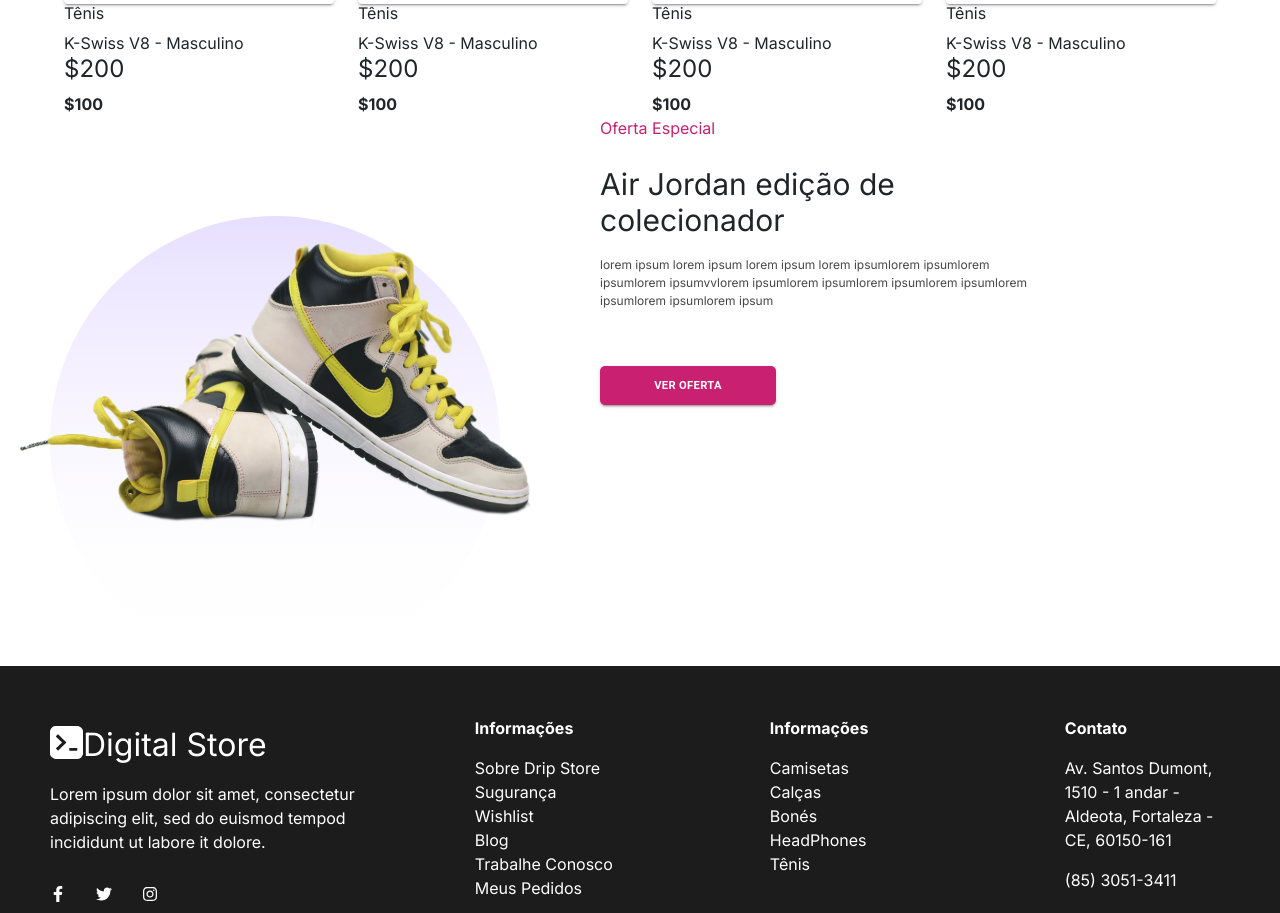
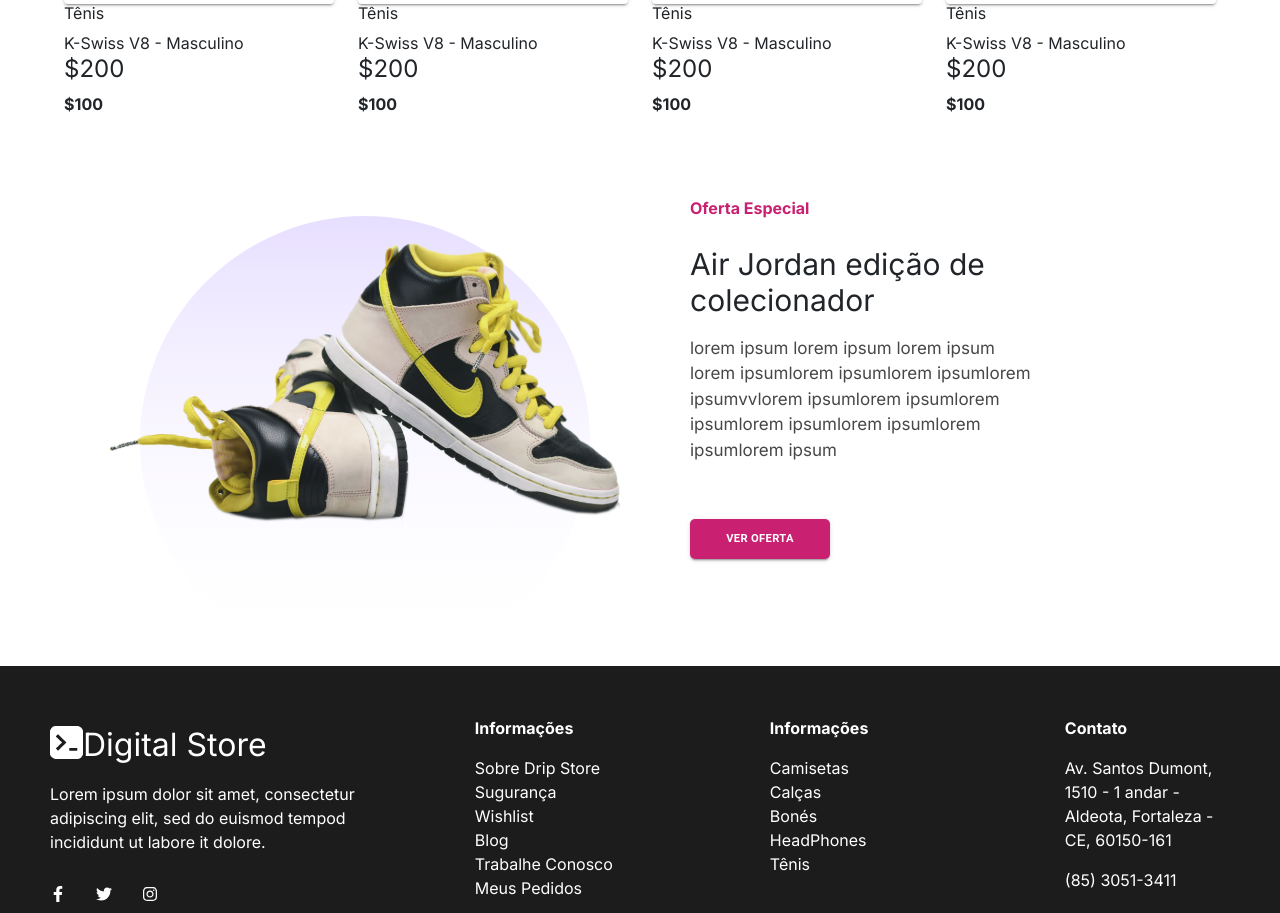
Before and after one commit to maiaaraujo/Digital_Store, a React (Create React App) app in the folder front/: page / in a window 1280 px wide. Shown: the part 1747-2660 px from the top of the page. Built offline with nearby package versions, Linux system fonts and the light colour scheme; a web font is replaced by a local one.

Commit message:
Oferta Especial Alinhada

```diff
--- a/front/src/components/OfertaEspecial/index.js
+++ b/front/src/components/OfertaEspecial/index.js
@@ -15,7 +15,7 @@
                 </div>
 
                 <div className="OFalinharItens">
-                    <p className="OFcorRosa">Oferta Especial</p>
+                    <p className="OFcorRosa"><strong>Oferta Especial</strong></p>
                     <h1>Air Jordan edição de colecionador</h1>
                     <p className="OFtextoPequeno"> lorem ipsum lorem ipsum lorem ipsum lorem ipsumlorem ipsumlorem ipsumlorem ipsumvvlorem ipsumlorem ipsumlorem ipsumlorem ipsumlorem ipsumlorem ipsumlorem ipsum</p>
                     <Button variant="contained" className='OFbuttonRosa'> Ver Oferta</Button>
--- a/front/src/components/OfertaEspecial/style.scss
+++ b/front/src/components/OfertaEspecial/style.scss
@@ -1,6 +1,7 @@
 .OferEsp {
   display: flex;
   justify-content: center;
+  margin-left: 90px;
 
   h1 {
     font-size: 30px;
@@ -11,10 +12,10 @@
 }
 
 .OFalinharItens {
-    display: flex;
-    flex-direction: column;
-    gap: 10px;
-    margin: 0 15em 0 50px;
+  display: flex;
+  flex-direction: column;
+  gap: 10px;
+  margin: 5em 15em 0 50px;
 }
 
 .OFcorRosa {
@@ -22,8 +23,8 @@
 }
 
 .OFtextoPequeno {
-    color: #474747;
-    font-size: 12px;
+  color: #474747;
+  font-size: 17px;
 }
 
 .OFbuttonRosa {
```
